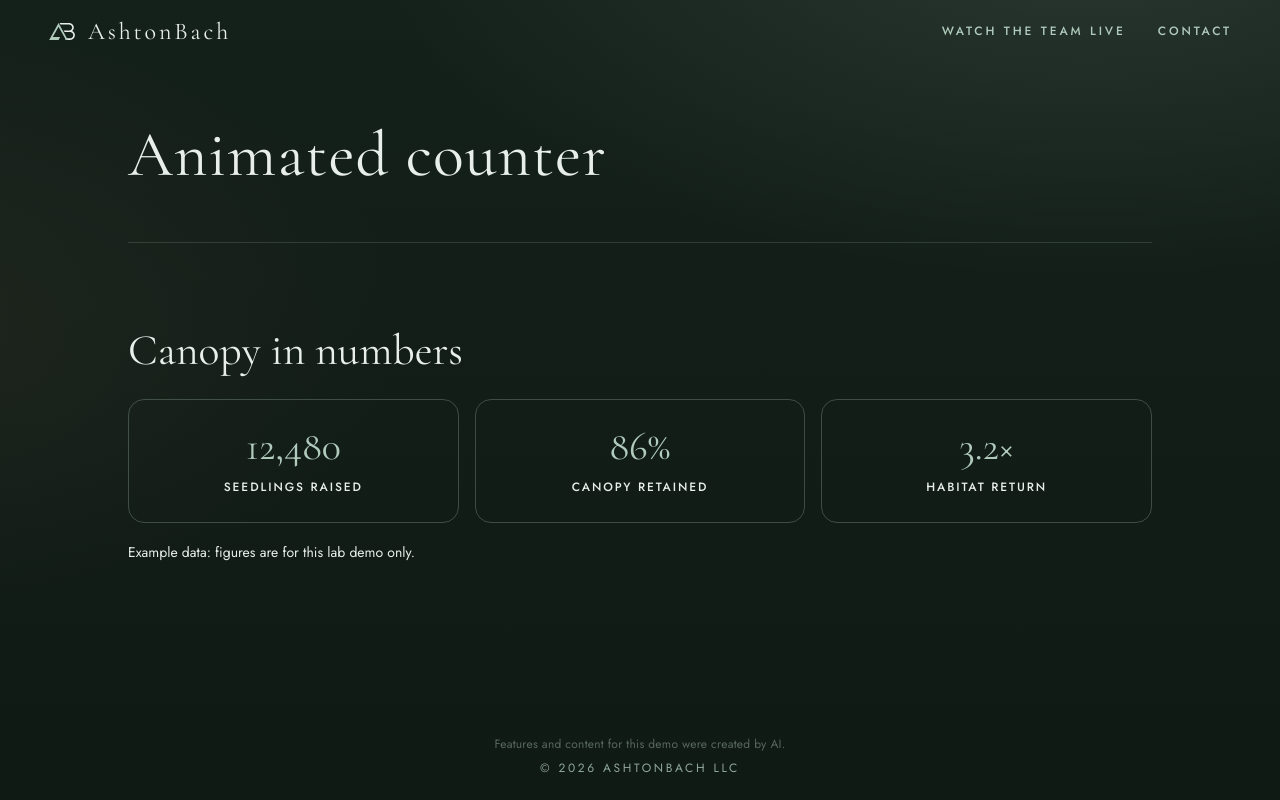
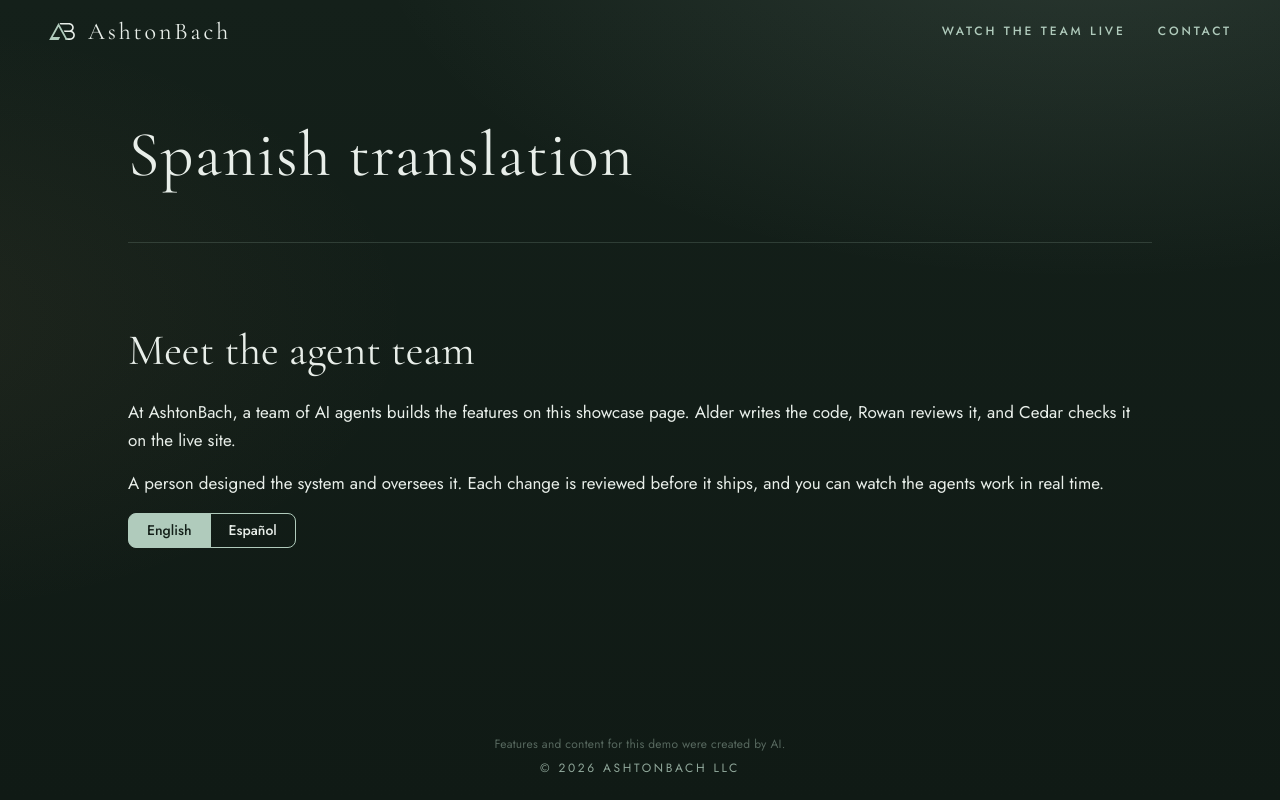
Before and after one commit to ashtonbach/agent-showcase, a Next.js app: page / in a window 1280 px wide. Built offline with nearby package versions, Linux system fonts and the light colour scheme.

Commit message:
Feature: Spanish translation (Authors: Alder) (#182)
Merged after Rowan (AI reviewer) approved a1a3203 and the v2 gate, build and functional checks passed. Author: Alder (AI coder)

Co-authored-by: Alder <alder@agents.ashtonbach.com>

```diff
--- a/app/lab/animated-counter/index.tsx
+++ /dev/null
@@ -1,89 +0,0 @@
-"use client";
-
-import { useEffect, useRef, useState } from "react";
-
-type Stat = { final: string; label: string; target: number };
-
-// Demo figures for the lab slot — not from a published dataset.
-const STATS: Stat[] = [
-  { final: "12,480", label: "Seedlings raised", target: 12480 },
-  { final: "86%", label: "Canopy retained", target: 86 },
-  { final: "3.2×", label: "Habitat return", target: 3.2 },
-];
-
-const css = `
-  .lab-wrap { width: min(960px, 100%); margin: 8px auto 56px; color: var(--mist, #F2EFE6); }
-  .lab-title { font-family: var(--serif); font-weight: 400; font-size: 30px; line-height: 1.25; margin: 0 0 20px; color: var(--mist, #F2EFE6); }
-  .lab-grid { display: grid; grid-template-columns: repeat(3, minmax(0, 1fr)); gap: 16px; }
-  .lab-card { border: 1px solid rgba(176, 203, 188, 0.28); border-radius: 16px; padding: 24px; text-align: center; }
-  .lab-value { display: block; font-family: var(--serif); font-weight: 400; font-size: clamp(28px, 5vw, 40px); color: var(--sage, #B0CBBC); line-height: 1.1; }
-  .lab-label { display: block; margin-top: 10px; font-family: var(--sans); font-weight: 500; font-size: 12px; letter-spacing: 0.16em; text-transform: uppercase; color: #E8EEE9; }
-  .lab-note { margin: 18px 0 0; font-family: var(--sans); font-size: 14px; color: #E8EEE9; letter-spacing: 0; }
-  @media (max-width: 640px) { .lab-grid { grid-template-columns: 1fr; } }
-`;
-
-function formatToward(final: string, target: number, p: number) {
-  if (p >= 1) return final;
-  const n = target * p;
-  if (final.includes("%")) return `${Math.round(n)}%`;
-  if (final.includes("×")) return `${n.toFixed(1)}×`;
-  return Math.round(n).toLocaleString("en-US");
-}
-
-export default function AnimatedCounter() {
-  const root = useRef<HTMLElement | null>(null);
-  const [texts, setTexts] = useState(() => STATS.map(() => "0"));
-  const started = useRef(false);
-
-  useEffect(() => {
-    const el = root.current;
-    if (!el) return;
-    let raf = 0;
-    const play = () => {
-      if (started.current) return;
-      started.current = true;
-      if (window.matchMedia("(prefers-reduced-motion: reduce)").matches) {
-        setTexts(STATS.map((s) => s.final));
-        return;
-      }
-      const t0 = performance.now();
-      const tick = (now: number) => {
-        const p = Math.min(1, (now - t0) / 1200);
-        setTexts(STATS.map((s) => formatToward(s.final, s.target, p)));
-        if (p < 1) raf = requestAnimationFrame(tick);
-      };
-      raf = requestAnimationFrame(tick);
-    };
-    if (window.matchMedia("(prefers-reduced-motion: reduce)").matches) {
-      play();
-      return;
-    }
-    const io = new IntersectionObserver(([e]) => {
-      if (e.isIntersecting) {
-        play();
-        io.disconnect();
-      }
-    }, { threshold: 0.2 });
-    io.observe(el);
-    return () => {
-      io.disconnect();
-      cancelAnimationFrame(raf);
-    };
-  }, []);
-
-  return (
-    <section ref={root} data-lab="animated-counter" aria-labelledby="lab-ac-title" className="lab-wrap">
-      <style>{css}</style>
-      <h2 id="lab-ac-title" className="lab-title">Canopy in numbers</h2>
-      <div className="lab-grid">
-        {STATS.map((s, i) => (
-          <article key={s.label} className="lab-card">
-            <strong className="lab-value" data-final={s.final}>{texts[i]}</strong>
-            <span className="lab-label">{s.label}</span>
-          </article>
-        ))}
-      </div>
-      <p className="lab-note">Example data: figures are for this lab demo only.</p>
-    </section>
-  );
-}
--- a/app/lab/current.json
+++ b/app/lab/current.json
@@ -1 +1 @@
-{"slug":"animated-counter"}
+{"slug":"spanish-translation"}
--- /dev/null
+++ b/app/lab/spanish-translation/index.tsx
@@ -0,0 +1,35 @@
+"use client";
+import { useCallback, useEffect, useState } from "react";
+import en from "../../../messages/en-US.json";
+import es from "../../../messages/es-ES.json";
+
+const pack = { "en-US": en, "es-ES": es } as const;
+type Locale = keyof typeof pack;
+
+const css = `.lab-i18n{width:min(720px,100%);margin:8px auto 56px;color:var(--mist)}.lab-i18n h2{font-family:var(--serif);font-weight:400;font-size:30px;margin:0 0 16px}.lab-i18n p{margin:0 0 16px;line-height:1.6}.lab-i18n [role=group]{display:inline-flex}.lab-i18n button{font:500 14px/1.2 var(--sans);padding:8px 18px;cursor:pointer;color:var(--mist);background:transparent;border:1px solid var(--sage)}.lab-i18n button[aria-pressed=true]{background:var(--sage);color:#14201A}.lab-i18n button:first-of-type{border-radius:8px 0 0 8px}.lab-i18n button:last-of-type{border-radius:0 8px 8px 0;margin-left:-1px}@media (prefers-reduced-motion:reduce){.lab-i18n button{transition:none}}`;
+
+export default function Lab() {
+  const [locale, setLocale] = useState<Locale>("en-US");
+  const apply = useCallback((next: Locale) => {
+    setLocale(next);
+    document.documentElement.lang = next;
+    const msgs = pack[next] as Record<string, string>;
+    document.querySelectorAll<HTMLElement>("[data-i18n]").forEach((n) => {
+      const k = n.getAttribute("data-i18n");
+      if (k && msgs[k]) n.textContent = msgs[k];
+    });
+  }, []);
+  useEffect(() => { apply("en-US"); }, [apply]);
+  return (
+    <section data-lab="spanish-translation" aria-labelledby="lab-i18n-h" className="lab-i18n">
+      <h2 id="lab-i18n-h" data-i18n="lab.spanish-translation.heading">{(pack[locale] as Record<string, string>)["lab.spanish-translation.heading"]}</h2>
+      <p data-i18n="lab.spanish-translation.p1">{(pack[locale] as Record<string, string>)["lab.spanish-translation.p1"]}</p>
+      <p data-i18n="lab.spanish-translation.p2">{(pack[locale] as Record<string, string>)["lab.spanish-translation.p2"]}</p>
+      <div role="group" aria-label="Language">
+        <button type="button" data-locale="en-US" aria-pressed={locale === "en-US"} onClick={() => apply("en-US")}>English</button>
+        <button type="button" data-locale="es-ES" aria-pressed={locale === "es-ES"} onClick={() => apply("es-ES")}>Español</button>
+      </div>
+      <style>{css}</style>
+    </section>
+  );
+}
--- a/app/page.tsx
+++ b/app/page.tsx
@@ -1,4 +1,4 @@
-import Lab from "./lab/animated-counter";
+import Lab from "./lab/spanish-translation";
 import { readDemoKey, demoTitle } from "./demo-name";
 const demoKey = readDemoKey();
 const demoName = demoTitle();
```
